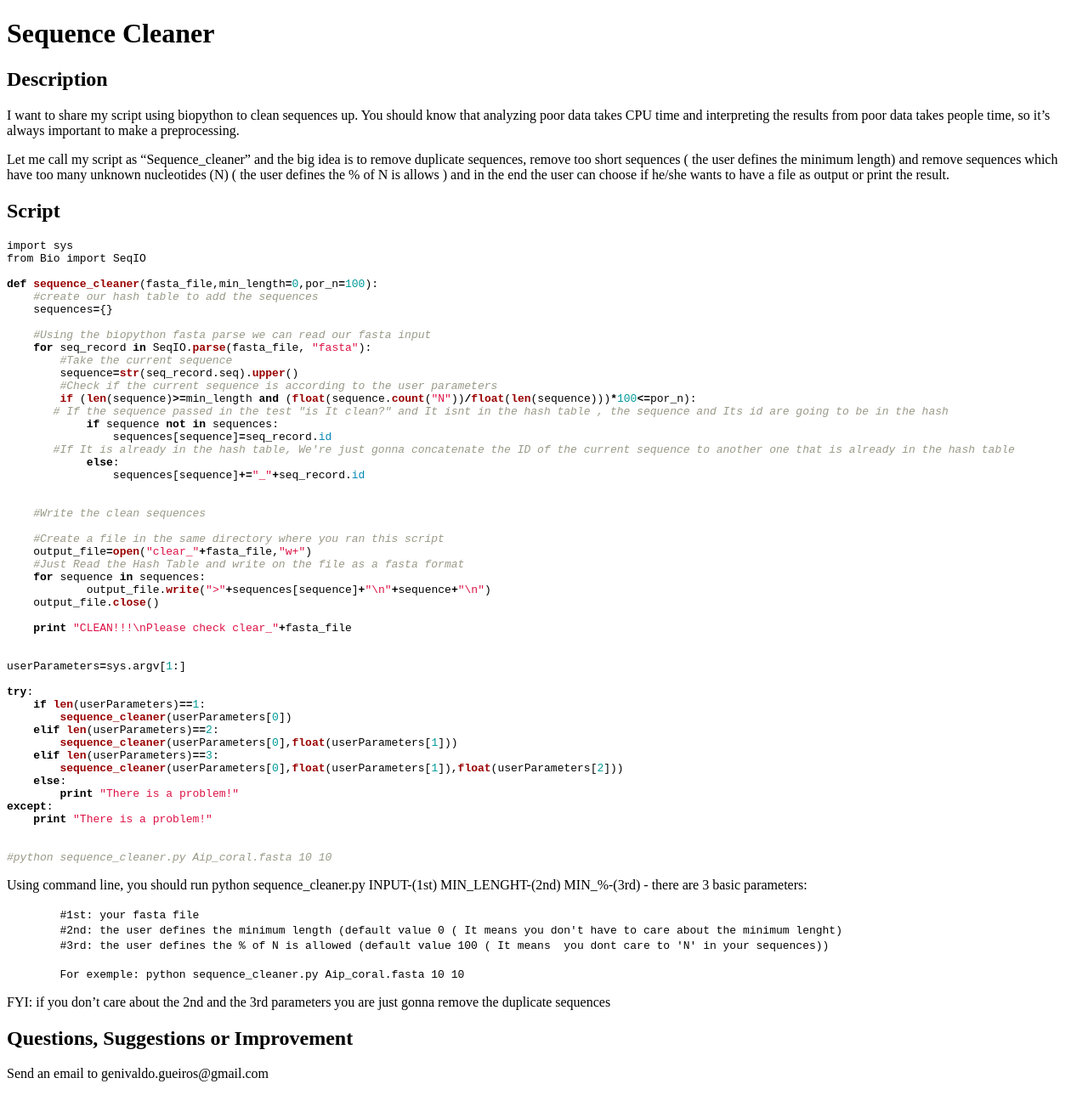
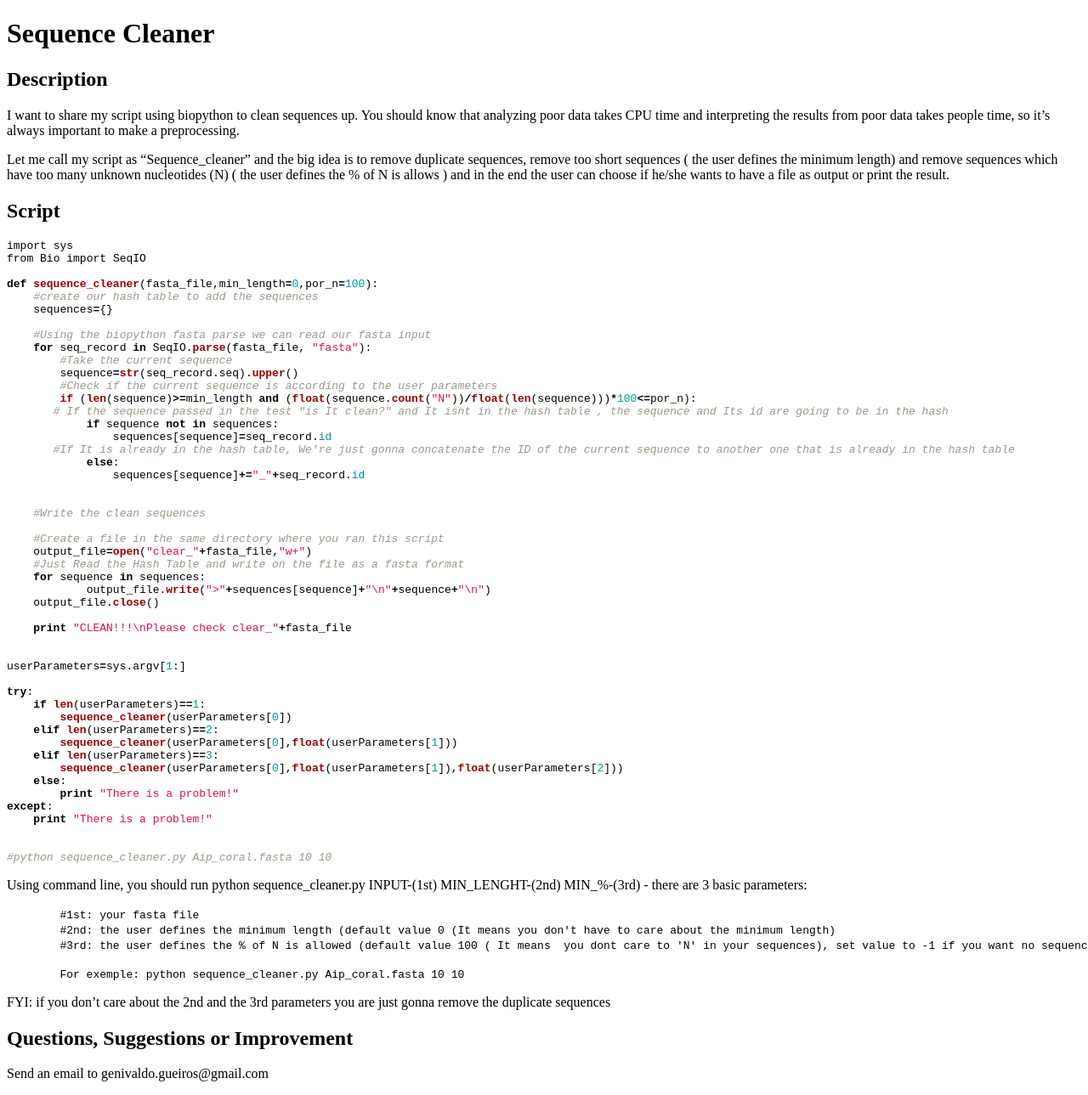
Before and after one commit to biopython/biopython.github.io, a Jekyll site: the page built from wiki/Sequence_Cleaner.md, in a window 1280 px wide. Shown: the whole page at 85% size. Built offline with Jekyll 4.4.1, drawn with Linux system fonts in a browser that asks for light colours.

Commit message:
/* Script */

```diff
--- a/wiki/Sequence_Cleaner.md
+++ b/wiki/Sequence_Cleaner.md
@@ -81,8 +81,8 @@ INPUT-(1st) MIN\_LENGHT-(2nd) MIN\_%-(3rd) - there are 3 basic
 parameters:
 
 `        #1st: your fasta file `
-`        #2nd: the user defines the minimum length (default value 0 ( It means you don't have to care about the minimum lenght)`
-`        #3rd: the user defines the % of N is allowed (default value 100 ( It means  you dont care to 'N' in your sequences))`
+`        #2nd: the user defines the minimum length (default value 0 (It means you don't have to care about the minimum length)`
+`        #3rd: the user defines the % of N is allowed (default value 100 ( It means  you dont care to 'N' in your sequences), set value to -1 if you want no sequences with "N" in your output)`
 
 `        For exemple: python sequence_cleaner.py Aip_coral.fasta 10 10`
 
```
Also changed, not shown: 1 other file.
